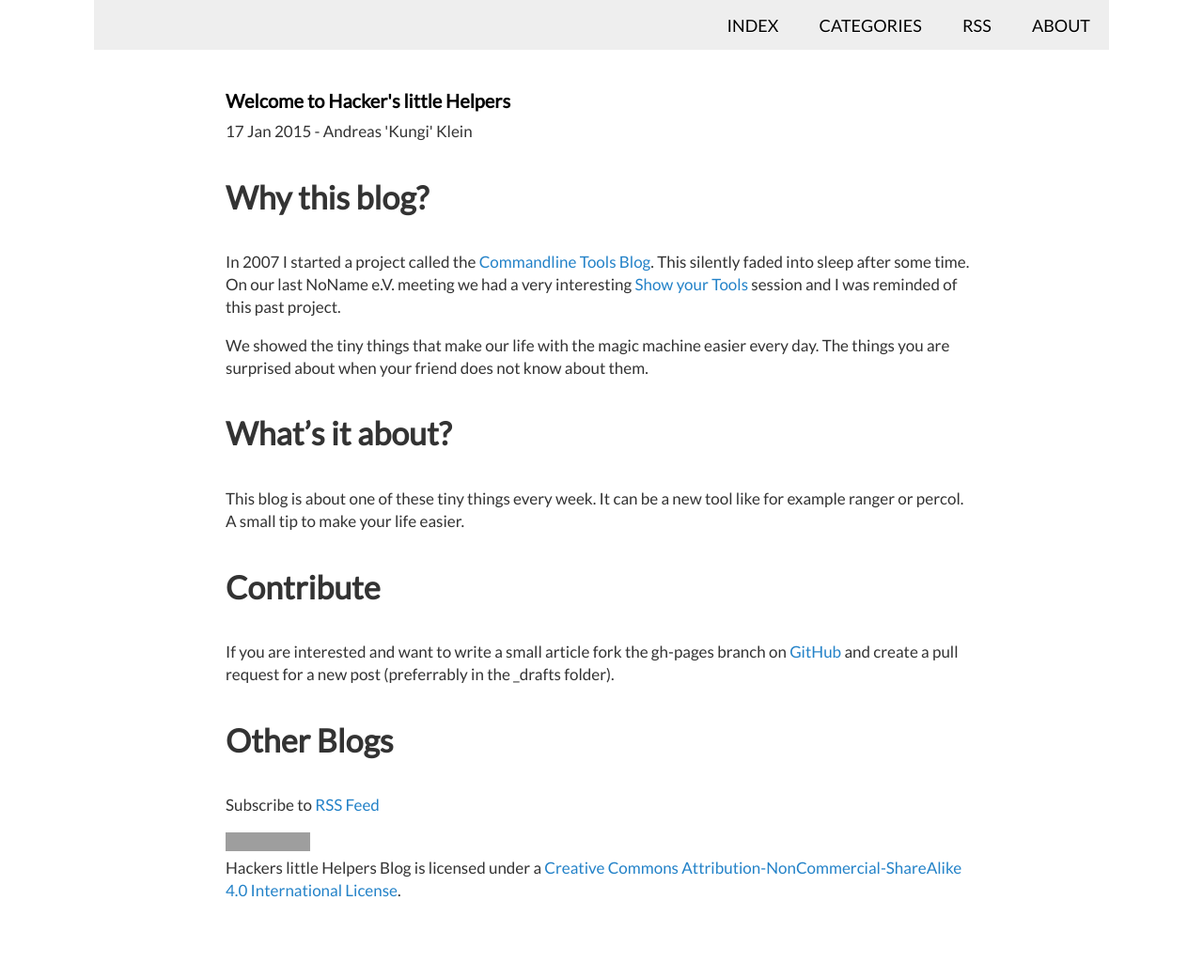
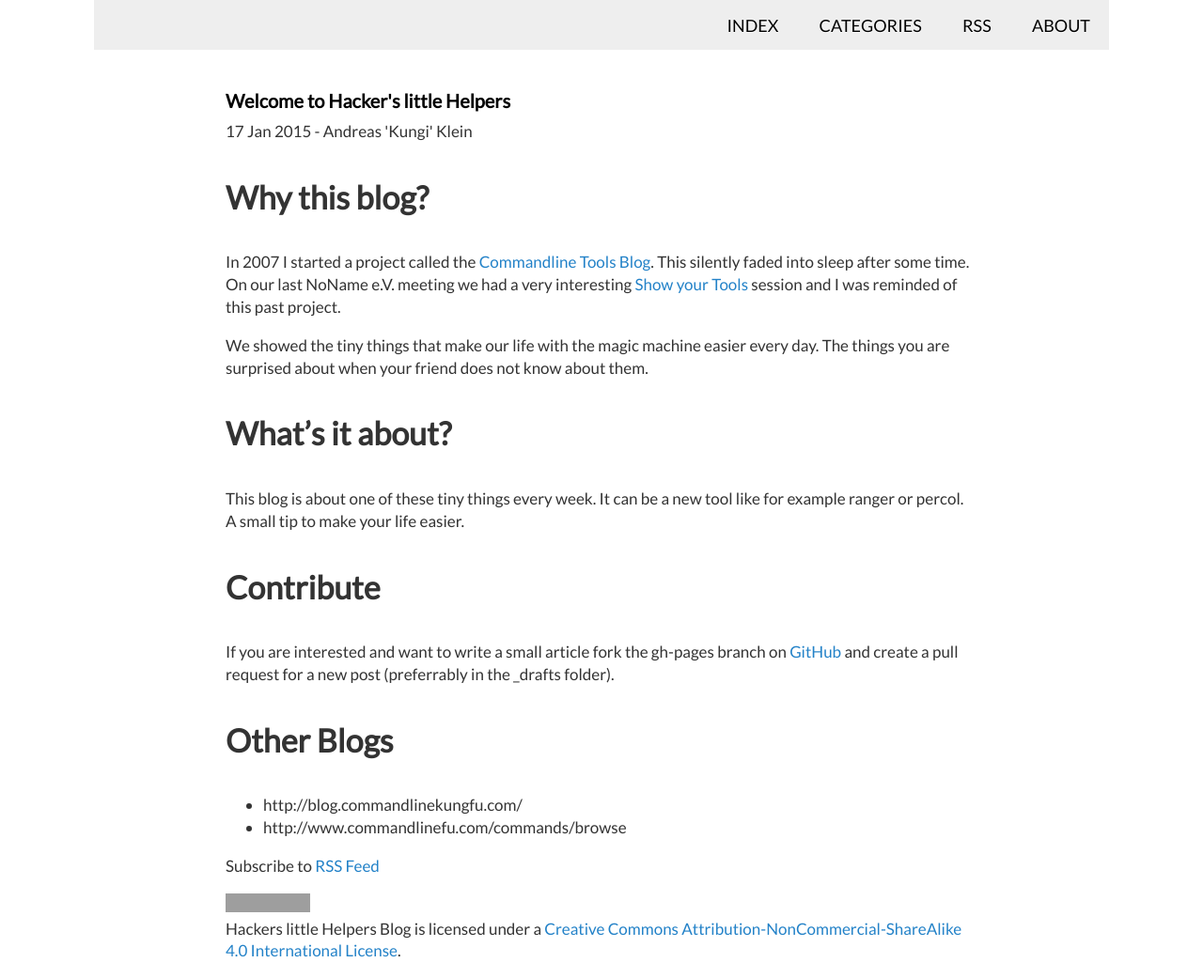
Before and after one commit to Kungi/hackers-little-helpers.com, a Jekyll site: the page built from _posts/2015-01-17-welcome.markdown, in a window 1280 px wide. Shown: the whole page at 94% size. Built offline with Jekyll 4.4.1, drawn with Linux system fonts in a browser that asks for light colours; Markdown is read by kramdown in place of the engine named in the settings; before the commit the page ends 977 px from its top, so only the background shows below that; some of the changed lines change nothing that is shown; grey boxes are pictures that could not be loaded.

Commit message:
Add other blogs to welcome post

```diff
--- a/_posts/2015-01-17-welcome.markdown
+++ b/_posts/2015-01-17-welcome.markdown
@@ -31,3 +31,6 @@ create a pull request for a new post (preferrably in the _drafts folder).
 [gh]: https://github.com/Kungi/hackers-little-helpers.com/tree/gh-pages
 
 # Other Blogs #
+
+- http://blog.commandlinekungfu.com/
+- http://www.commandlinefu.com/commands/browse
```
